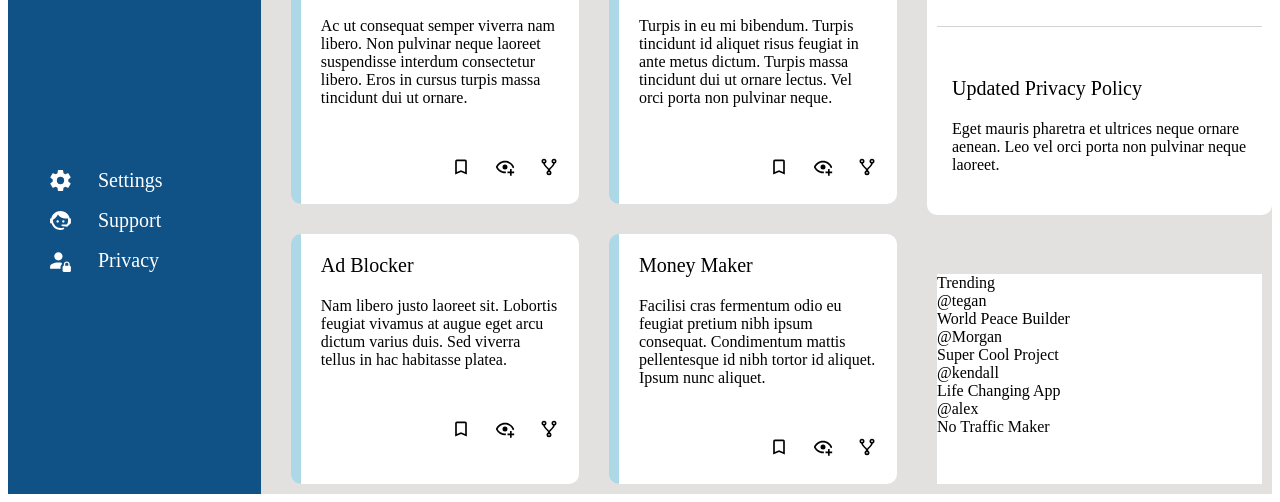
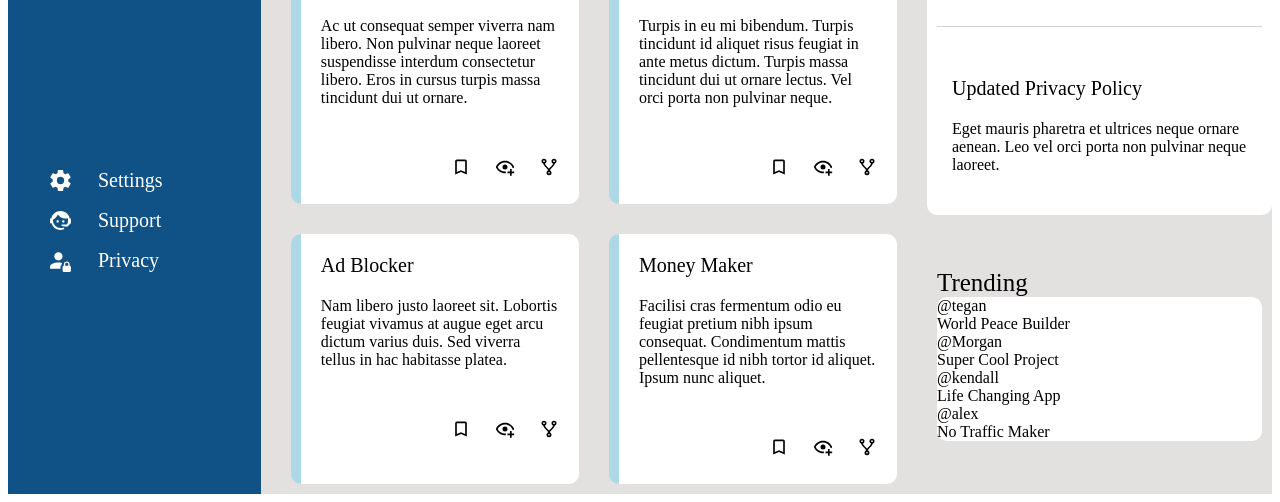
Before and after one commit to MarkoM71/odin-admin-dashboard, a plain HTML site: page index.html in a window 1280 px wide. Shown: the part 582-1084 px from the top of the page. Drawn offline with Linux system fonts and the light colour scheme.

Commit message:
Work on Trend section

```diff
--- a/index.html
+++ b/index.html
@@ -138,7 +138,7 @@
                 </div>
             </div>
             <div class="trend">
-                <div>Trending</div>
+                <div class="trend-head">Trending</div>
                 <div class="trending-card">
                     <div class="small-card">
                         <div>@tegan</div>
--- a/style.css
+++ b/style.css
@@ -172,12 +172,7 @@
     margin-right: 20px;
 }
 
-.trend {
-    grid-column: 2 / 3;
-    grid-row: 2 / 3;
-    background-color: white;
-    margin: 10px;
-}
+
 
 .card-grid {
     display: grid;
@@ -224,6 +219,8 @@
     /*margin-left: 200px;*/
 }
 
+/*Announce-section*/
+
 .announce {
     grid-column: 2 / 3;
     grid-row: 1 / 2;
@@ -268,3 +265,20 @@
 #unique {
     border-bottom: white;
 }
+
+/*Trend Section*/
+
+.trend {
+    grid-column: 2 / 3;
+    grid-row: 2 / 3;
+    margin: 10px;
+}
+
+.trending-card {
+    background-color: white;
+    border-radius: 10px;
+}
+
+.trend-head {
+    font-size: 25px;
+}
```
